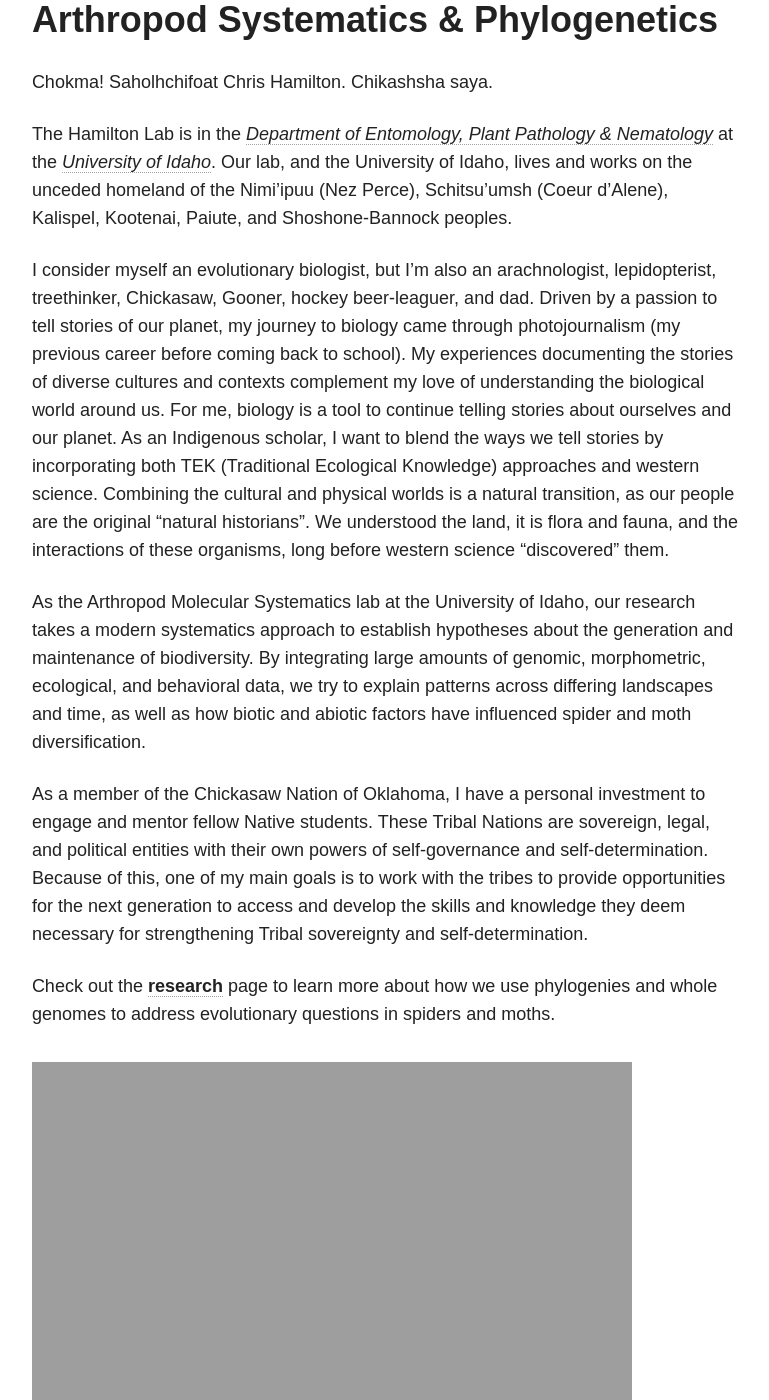
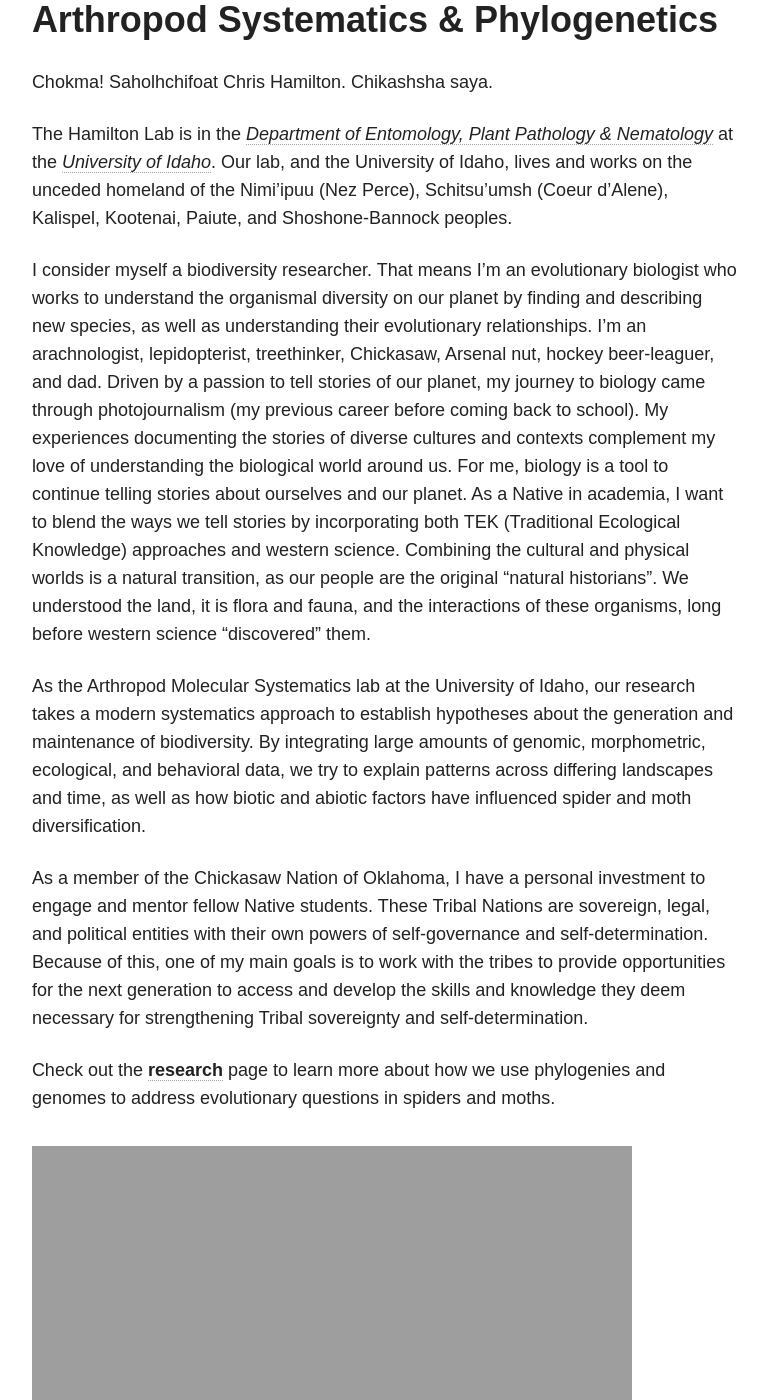
Before and after one commit to thehamiltonlab/thehamiltonlab.github.io, a Jekyll site: the page built from hamilton-lab/index.md, in a window 1280 px wide and 1400 px high, scrolled down 1520 px. Shown: the whole window, without its empty margins (254-1023 px from the left). Built offline with Jekyll 4.4.1, drawn with Linux system fonts in a browser that asks for light colours; nearby versions of some CDN libraries.

Commit message:
Update index.md

```diff
--- a/hamilton-lab/index.md
+++ b/hamilton-lab/index.md
@@ -18,13 +18,13 @@ Chokma! Saholhchifoat Chris Hamilton. Chikashsha saya.
 
 The Hamilton Lab is in the [*Department of Entomology, Plant Pathology & Nematology*](https://www.uidaho.edu/cals/entomology-plant-pathology-and-nematology) at the [*University of Idaho*](http://www.uidaho.edu). Our lab, and the University of Idaho, lives and works on the unceded homeland of the Nimi’ipuu (Nez Perce), Schitsu’umsh (Coeur d’Alene), Kalispel, Kootenai, Paiute, and Shoshone-Bannock peoples.
 
-I consider myself an evolutionary biologist, but I'm also an arachnologist, lepidopterist, treethinker, Chickasaw, Gooner, hockey beer-leaguer, and dad. Driven by a passion to tell stories of our planet, my journey to biology came through photojournalism (my previous career before coming back to school). My experiences documenting the stories of diverse cultures and contexts complement my love of understanding the biological world around us. For me, biology is a tool to continue telling stories about ourselves and our planet. As an Indigenous scholar, I want to blend the ways we tell stories by incorporating both TEK (Traditional Ecological Knowledge) approaches and western science. Combining the cultural and physical worlds is a natural transition, as our people are the original “natural historians”. We understood the land, it is flora and fauna, and the interactions of these organisms, long before western science “discovered” them.
+I consider myself a biodiversity researcher. That means I'm an evolutionary biologist who works to understand the organismal diversity on our planet by finding and describing new species, as well as understanding their evolutionary relationships. I'm an arachnologist, lepidopterist, treethinker, Chickasaw, Arsenal nut, hockey beer-leaguer, and dad. Driven by a passion to tell stories of our planet, my journey to biology came through photojournalism (my previous career before coming back to school). My experiences documenting the stories of diverse cultures and contexts complement my love of understanding the biological world around us. For me, biology is a tool to continue telling stories about ourselves and our planet. As a Native in academia, I want to blend the ways we tell stories by incorporating both TEK (Traditional Ecological Knowledge) approaches and western science. Combining the cultural and physical worlds is a natural transition, as our people are the original “natural historians”. We understood the land, it is flora and fauna, and the interactions of these organisms, long before western science “discovered” them.
 
 As the Arthropod Molecular Systematics lab at the University of Idaho, our research takes a modern systematics approach to establish hypotheses about the generation and maintenance of biodiversity. By integrating large amounts of genomic, morphometric, ecological, and behavioral data, we try to explain patterns across differing landscapes and time, as well as how biotic and abiotic factors have influenced spider and moth diversification.
 
 As a member of the Chickasaw Nation of Oklahoma, I have a personal investment to engage and mentor fellow Native students. These Tribal Nations are sovereign, legal, and political entities with their own powers of self-governance and self-determination. Because of this, one of my main goals is to work with the tribes to provide opportunities for the next generation to access and develop the skills and knowledge they deem necessary for strengthening Tribal sovereignty and self-determination.
 
-Check out the [**research**]({{ site.url }}/research) page to learn more about how we use phylogenies and whole genomes to address evolutionary questions in spiders and moths.
+Check out the [**research**]({{ site.url }}/research) page to learn more about how we use phylogenies and genomes to address evolutionary questions in spiders and moths.
 
 <figure>
 
```
